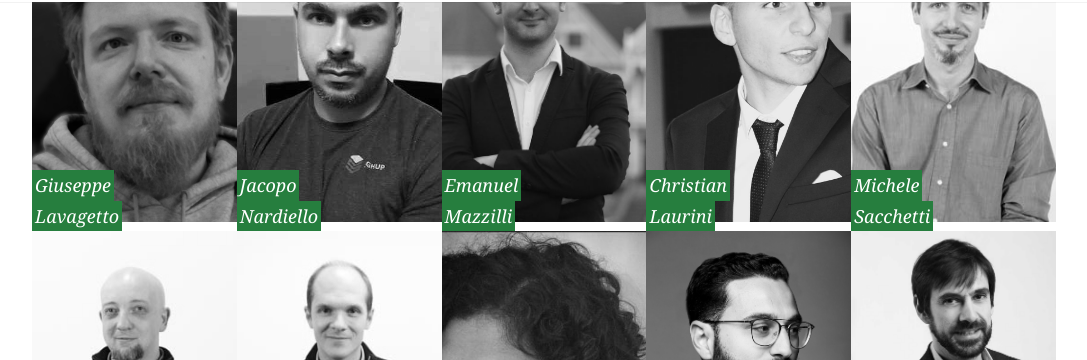
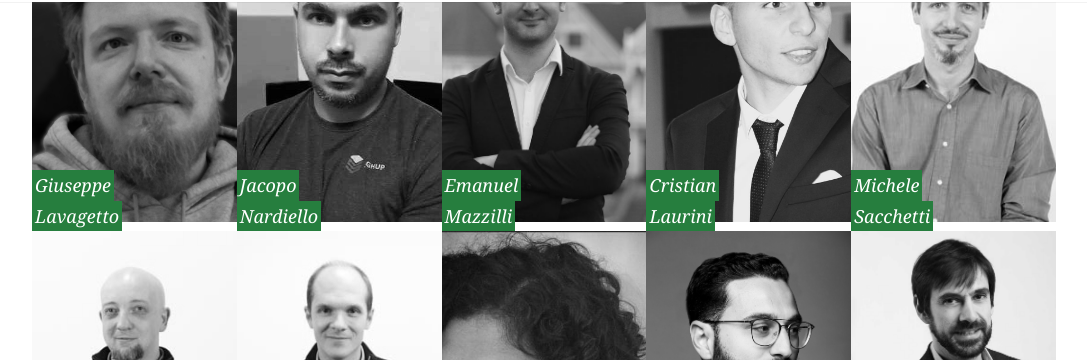
Before and after one commit to giuliatosato/2020.incontrodevops.it, a Jekyll site: the page built from index.html, in a window 1280 px wide and 900 px high, scrolled down 2410 px. Shown: the part 87-447 px from the top of the window, without its empty margins (96-1183 px from the left). Built offline with Jekyll 4.4.1, drawn with Linux system fonts in a browser that asks for light colours; some web fonts are replaced; comment, search, counter and statistics services are not loaded.

Commit message:
fixed name Cristian

```diff
--- a/_data/speakers.yml
+++ b/_data/speakers.yml
@@ -119,11 +119,11 @@ list:
     twitter:
 
   -
-    id: christian-laurini
+    id: cristian-laurini
     description: >
 
     image: christian-laurini.jpg
-    first_name: Christian
+    first_name: Cristian
     last_name: Laurini
     twitter:
 
```
